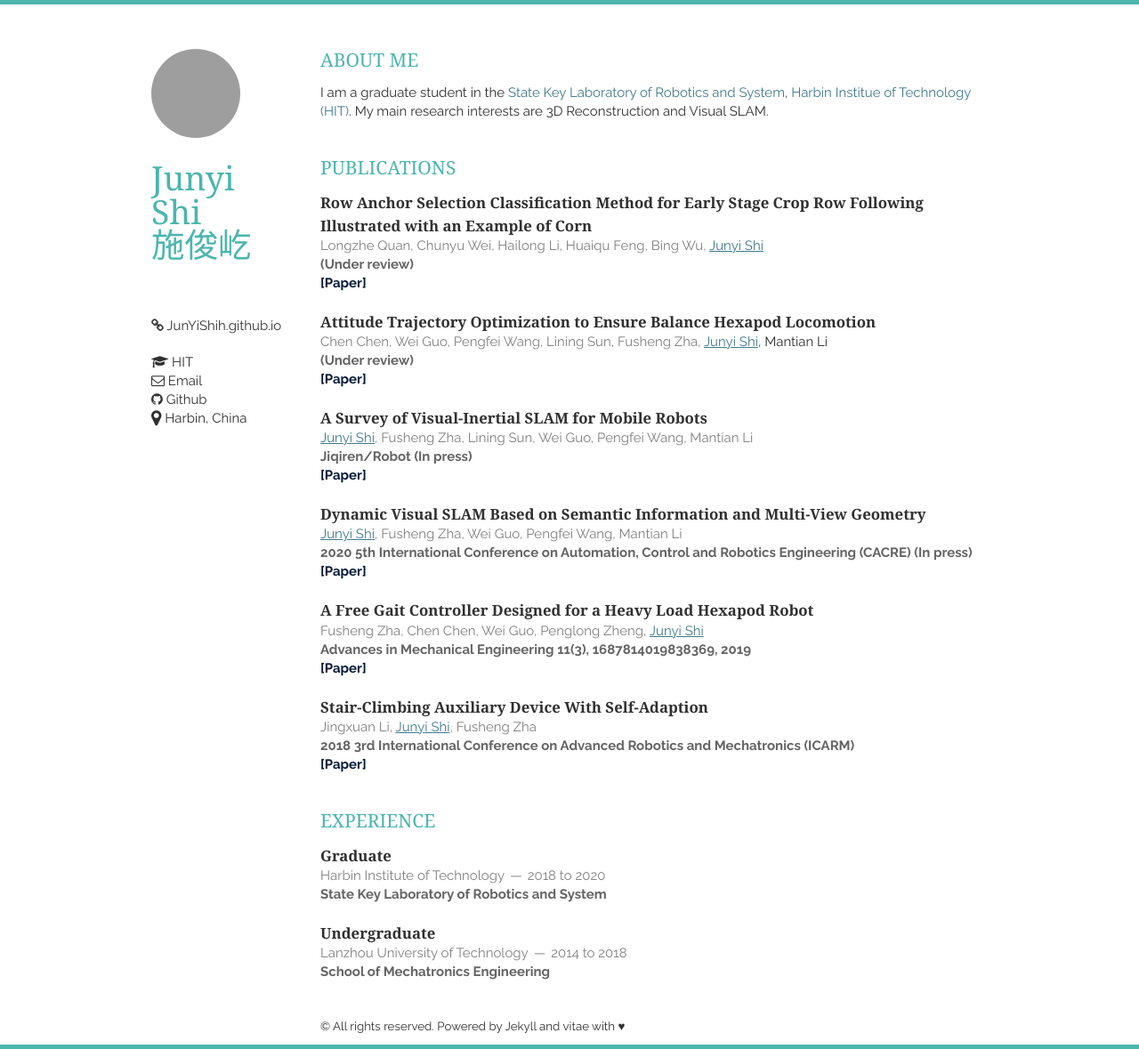
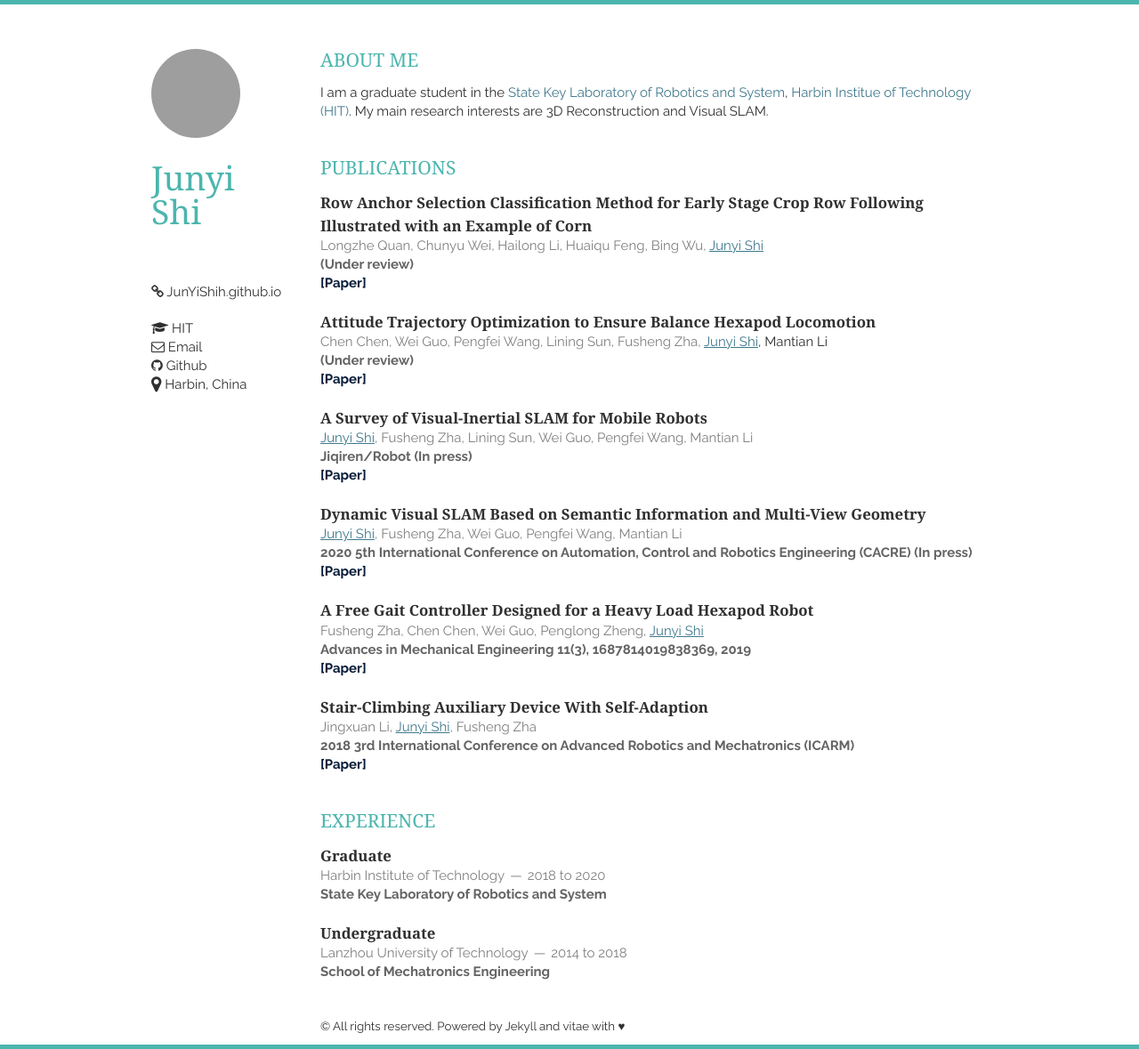
Before and after one commit to JunYiShih/JunYiShih.github.io, a Jekyll site: the page built from index.html, in a window 1280 px wide. Shown: the whole page at 89% size. Built offline with Jekyll 4.4.1, drawn with Linux system fonts in a browser that asks for light colours; nearby versions of some CDN libraries; the list of posts is cut into pages by our own code; a style sheet for code colours, icons or effects is not loaded; grey boxes are pictures that could not be loaded.

Commit message:
Update layout.html

```diff
--- a/_layouts/layout.html
+++ b/_layouts/layout.html
@@ -29,7 +29,6 @@
         <img src="{{ site.baseurl }}static/img/me.png" class="me">
         <h1>Junyi<br>
             Shi<br>
-            施俊屹
         </h1>
 
         <br />
```
